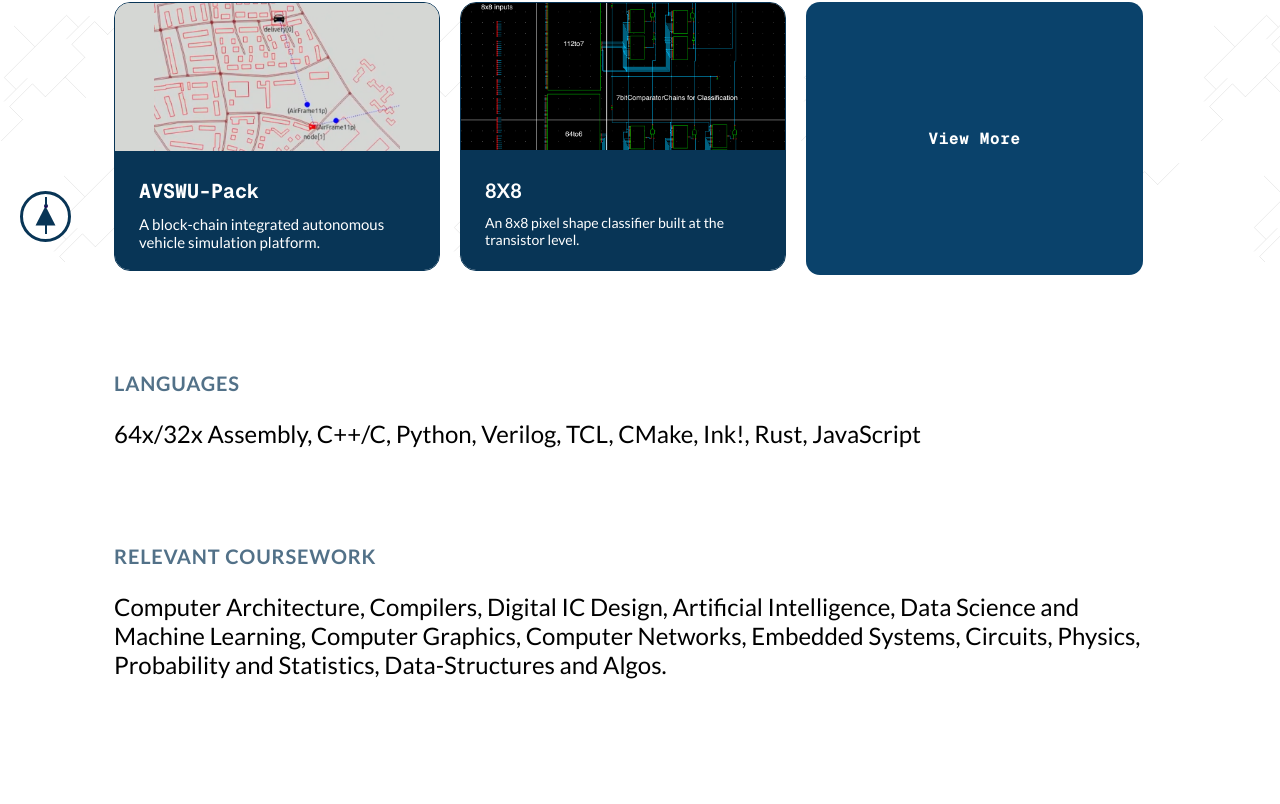
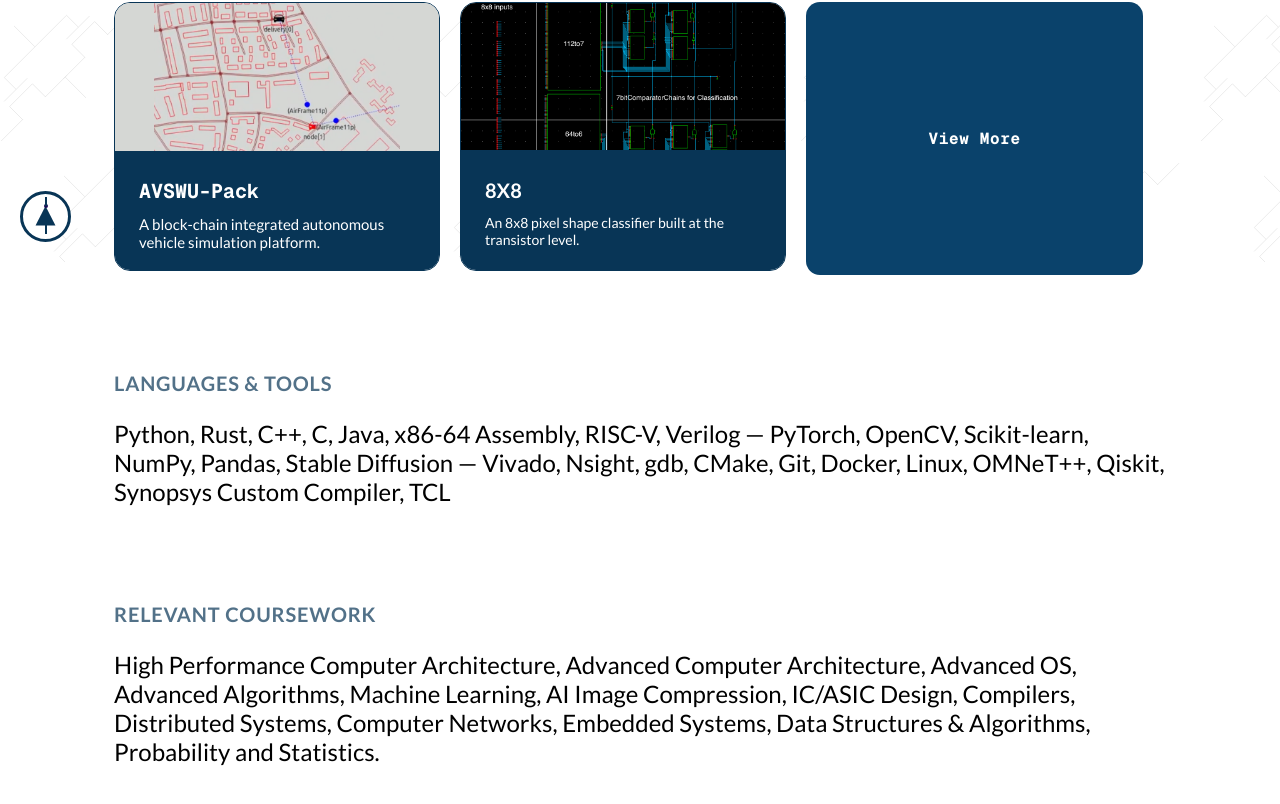
Before and after one commit to Hstrauss1/MyWebsite, a Next.js app: page / in a window 1280 px wide. Shown: the part 538-1342 px from the top of the page. Built offline with nearby package versions, Linux system fonts and the light colour scheme; a web font is replaced by a local one.

Commit message:
Update languages, tools, and coursework from latest resume

```diff
--- a/app/page.tsx
+++ b/app/page.tsx
@@ -177,10 +177,12 @@
 
           {/* Languages Section */}
           <div className="section">
-            <h2 className="section-title">LANGUAGES</h2>
+            <h2 className="section-title">LANGUAGES & TOOLS</h2>
             <div className="languages-content">
-              64x/32x Assembly, C++/C, Python, Verilog, TCL, CMake, Ink!, Rust,
-              JavaScript
+              Python, Rust, C++, C, Java, x86-64 Assembly, RISC-V, Verilog —
+              PyTorch, OpenCV, Scikit-learn, NumPy, Pandas, Stable Diffusion —
+              Vivado, Nsight, gdb, CMake, Git, Docker, Linux, OMNeT++, Qiskit,
+              Synopsys Custom Compiler, TCL
             </div>
           </div>
 
@@ -188,10 +190,11 @@
           <div className="section">
             <h2 className="section-title">RELEVANT COURSEWORK</h2>
             <div className="coursework-content">
-              Computer Architecture, Compilers, Digital IC Design, Artificial
-              Intelligence, Data Science and Machine Learning, Computer
-              Graphics, Computer Networks, Embedded Systems, Circuits, Physics,
-              Probability and Statistics, Data-Structures and Algos.
+              High Performance Computer Architecture, Advanced Computer
+              Architecture, Advanced OS, Advanced Algorithms, Machine Learning,
+              AI Image Compression, IC/ASIC Design, Compilers, Distributed
+              Systems, Computer Networks, Embedded Systems, Data Structures &
+              Algorithms, Probability and Statistics.
             </div>
           </div>
         </div>
```
